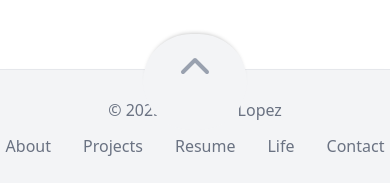
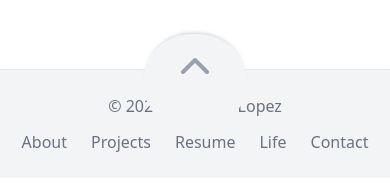
Before and after one commit to estulpz202/personal-website, a Next.js app: page / in a window 390 px wide. Shown: the part 1038-1221 px from the top of the page. Built offline with nearby package versions, Linux system fonts and the light colour scheme.

Commit message:
Final footer style tweaks.

```diff
--- a/src/components/layout/Footer.tsx
+++ b/src/components/layout/Footer.tsx
@@ -44,12 +44,16 @@ export default function Footer() {
       </div>
 
       {/* Footer content */}
-      <div className="max-w-5xl mx-auto px-7 py-7 relative">
+      <div className="max-w-5xl mx-auto px-7 py-6 relative">
         <div className="flex flex-col md:flex-row justify-between items-center">
-          <div className="mb-3 md:mb-0">© {new Date().getFullYear()} Estuardo Lopez</div>
+          <div className="mb-3 md:mb-0">
+            <Link href="/">
+              © {new Date().getFullYear()} Estuardo Lopez
+            </Link>
+          </div>
 
           <nav aria-label="Footer navigation">
-            <ul className="flex space-x-8">
+            <ul className="flex space-x-6">
               {footerLinks.map((link) => (
                 <li key={link.href}>
                   <Link href={link.href} className="hover:text-indigo-400 transition-colors">
```
